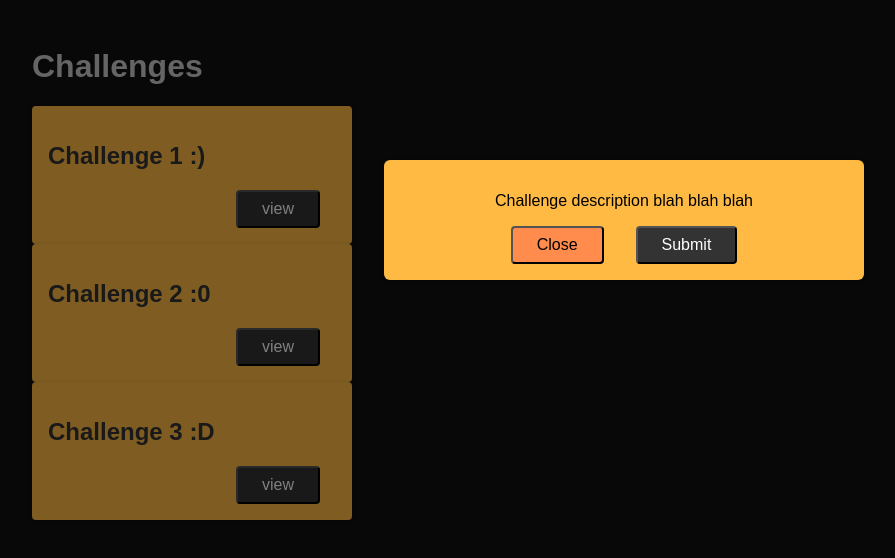
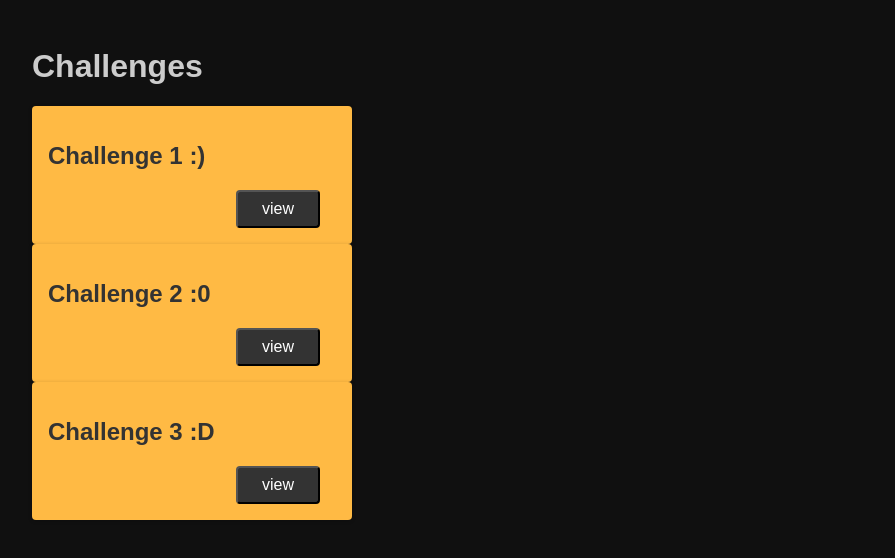
Before and after one commit to stephenKaliman/react-demo, a React (Create React App) app in the folder demo-app/: page / in a window 1280 px wide. Shown: the top 558 px of the page, without its empty margins (16-911 px from the left). Built offline with nearby package versions, Linux system fonts and the light colour scheme.

Commit message:
Step 5.1: state allows popup to open

```diff
--- a/demo-app/src/App.js
+++ b/demo-app/src/App.js
@@ -1,6 +1,4 @@
 import Challenge from './components/Challenge';
-import Popup from './components/Popup';
-import Backdrop from './components/Backdrop';
 
 function App() {
   return (
@@ -10,8 +8,6 @@ function App() {
       <Challenge number="1 :)"/>
       <Challenge number="2 :0"/>
       <Challenge number="3 :D"/>
-      <Popup />
-      <Backdrop />
     </div>
   );
 }
--- a/demo-app/src/components/Challenge.js
+++ b/demo-app/src/components/Challenge.js
@@ -1,4 +1,6 @@
+import Backdrop from "./Backdrop.js";
 import Button from "./Button.js";
+import Popup from "./Popup.js";
 import { useState } from 'react';
 
 function Challenge(props)
@@ -10,6 +12,7 @@ function Challenge(props)
     {
         console.log("Challenge "+props.number+" viewed!");
         /* Note: you don't need the curly braces for props.number for string concat! */
+        setIsOpen(true);
     }
     /* Note: you don't need to pass props to the viewHandler, since anything in here can access it */
 
@@ -20,6 +23,8 @@ function Challenge(props)
                 <Button text="view" clickHandler={viewHandler}/>
                 {/* Note: multiple props aren't separated by commas, just spaces! */}
             </div>
+            { isOpen ? <Popup /> : null }
+            { isOpen ? <Backdrop /> : null }
         </div>
     );
 }
```
